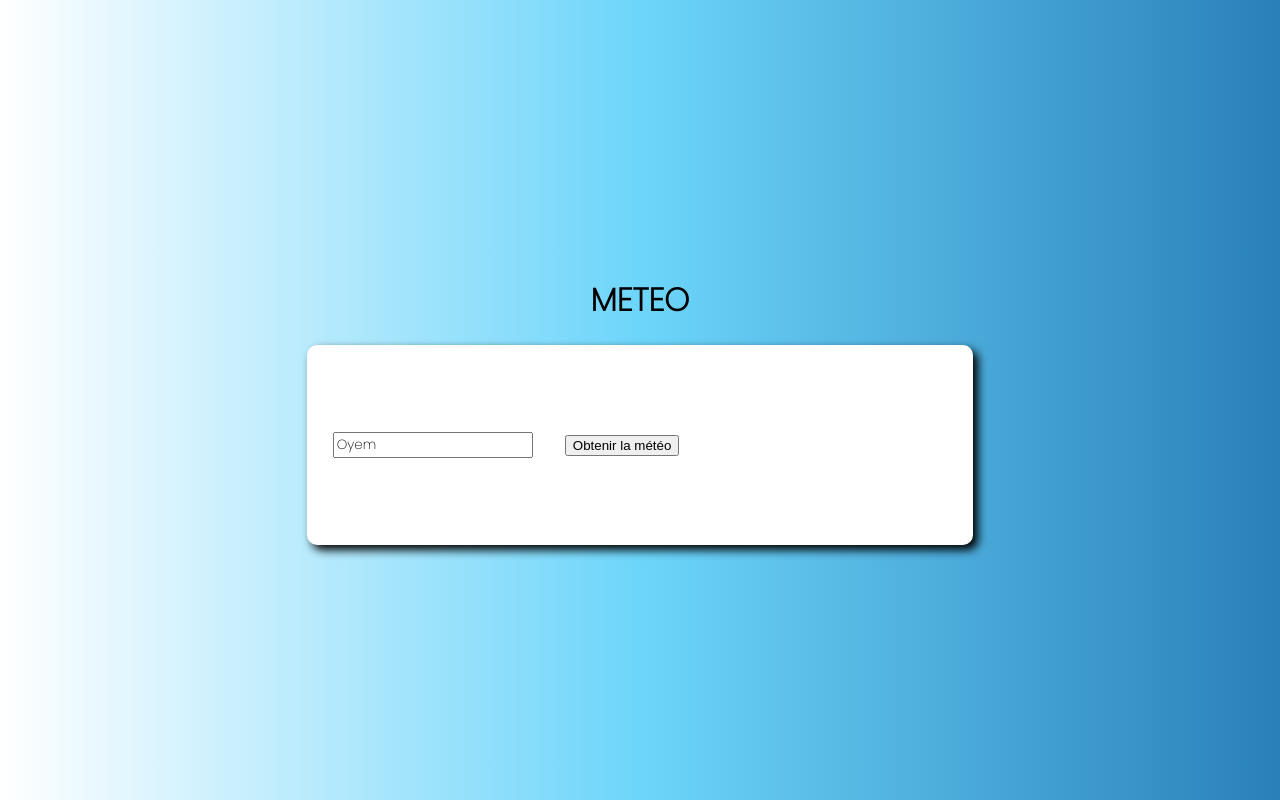
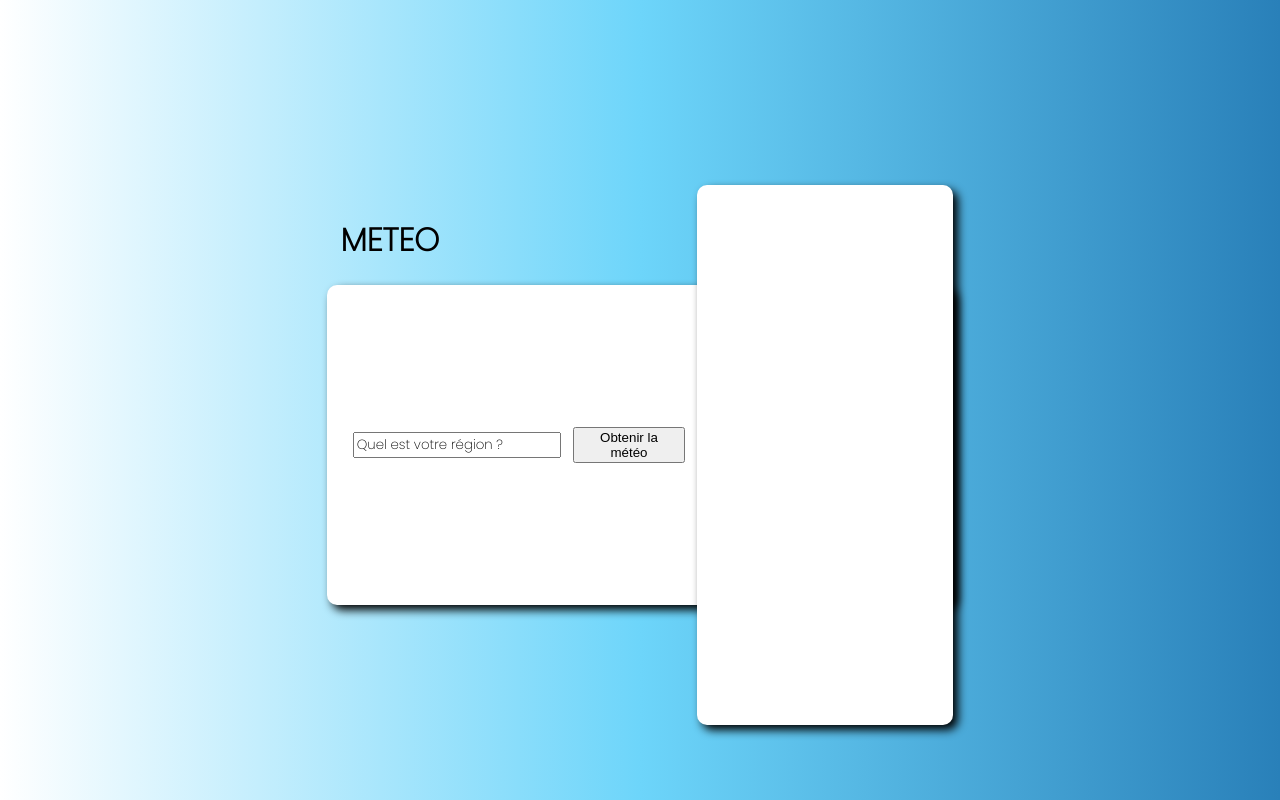
Before and after one commit to Ferry9/M-t-o2, a plain HTML site: page index.html in a window 1280 px wide. Drawn offline with nearby package versions, Linux system fonts and the light colour scheme.

Commit message:
commit 9

```diff
--- a/assets/js/main.js
+++ b/assets/js/main.js
@@ -1,7 +1,14 @@
+// Fonction qui est appelée lorsque le bouton de recherche de météo est cliqué
 function buttonClickGET() {
-    const ville = document.getElementById("text").value; // Récupère la valeur de l'input avec l'ID "text"
+    // Récupère la valeur de l'input avec l'ID "text" (nom de la ville)
+    const ville = document.getElementById("text").value;
+
+    // Construit l'URL de l'API en utilisant la valeur de l'input
     const url = "https://api.openweathermap.org/data/2.5/weather?q=" + ville + "&appid=c21a75b667d6f7abb81f118dcf8d4611&units=metric";
 
+
+
+    // Utilise jQuery pour envoyer une requête GET à l'URL de l'API
     $.get(url, callBackGetSuccess).done(function() {
         //alert( "second success" );
     })
@@ -15,8 +22,12 @@ function buttonClickGET() {
     });
 }
 
+// Fonction de rappel qui est appelée lorsque la requête GET à l'API réussit
 function callBackGetSuccess(data) {
+    // Récupère l'élément HTML avec l'ID "zone_meteo"
     const element = document.getElementById("zone_meteo");
+
+    // Remplit l'élément HTML avec les informations météorologiques récupérées de l'API
     element.innerHTML =
     "La ville est : " + data.name + "<br>" +
     "Le code pays est : " + data.sys.country + "<br>" +
--- a/assets/style/style.css
+++ b/assets/style/style.css
@@ -1,59 +1,3 @@
-@import url('https://fonts.googleapis.com/css2?family=Poppins:wght@200&display=swap');
-
-
-
-
-body{
-    margin: 0px;
-    padding: 0px;
-    box-sizing: border-box;
-    min-height: 100vh;
-    width: 100vw;
-    display: flex;
-    flex-direction: column;
-    justify-content: center;
-    align-items: center;
-    font-family: 'Poppins', sans-serif;
-    background: #2980B9;
-    background: -webkit-linear-gradient(to right, #FFFFFF, #6DD5FA, #2980B9);
-    background: linear-gradient(to right, #FFFFFF, #6DD5FA, #2980B9);
-}
-
-
-button{
-    cursor: pointer;
-
-}
-
-
-
-
-
-
-h1{
-    font: size 3em;
-}
-
-
-
-main{
-    width: 50%;
-    height: 200px;
-    background-color:#fff;
-    display: flex;
-    padding-left: 2%;
-    align-items: center;
-    border-radius: 10px;
-    box-shadow: 5px 5px 10px #000;
-    gap: 5%;
-
-}
-
-input{
-    width: 30%;
-    font-family: 'Poppins', sans-serif;
-}
-/*
 @import url('https://fonts.googleapis.com/css2?family=Poppins:wght@200&display=swap');
 
 body{
@@ -72,36 +16,44 @@ body{
     background: linear-gradient(to right, #FFFFFF, #6DD5FA, #2980B9);
 }
 
-
 button{
     cursor: pointer;
+}
+
+h1{
+ position:relative;
+ left: -250px;
+
+}
+#zone_meteo{
+    background-color:#fff;
+    display: flex;
+    align-items: center;
+    box-shadow: 5px 5px 10px #000;
+    margin-top: 20px;
+    border-radius: 10px;
+    width: 200px;
+    height: 60vh;
+    transform: translate(-50% -50%);
+    padding: 5%;
 
 }
 
-
-
-
-
-h1{
-    font-size: ;
-}
-
-
-
 main{
-    width: 50%;
-    height: 200px;
+    width: 100%;
+    max-width: 600px;
+    height: 40vh;
     background-color:#fff;
     display: flex;
     padding-left: 2%;
     align-items: center;
     border-radius: 10px;
     box-shadow: 5px 5px 10px #000;
-    gap: 5%;
-
+    gap: 2%;
 }
 
 input{
-    width: 30%;
+    width: 200%;
+    max-width: 200px;
     font-family: 'Poppins', sans-serif;
-} */
+}
--- a/index.html
+++ b/index.html
@@ -10,12 +10,13 @@
     <main>
 
         <!-- reuqette de l'utilisateur -->
-      <input type="text" id="text" value="Oyem"/>
+      <input type="text" id="text" value="Quel est votre région ?"/>
       <button onclick="buttonClickGET()">Obtenir la météo</button>
 
       <div id="zone_meteo"></div>
     </main>
 
+
     <script src="./assets/js/main.js"></script>
 
  </body>
```
